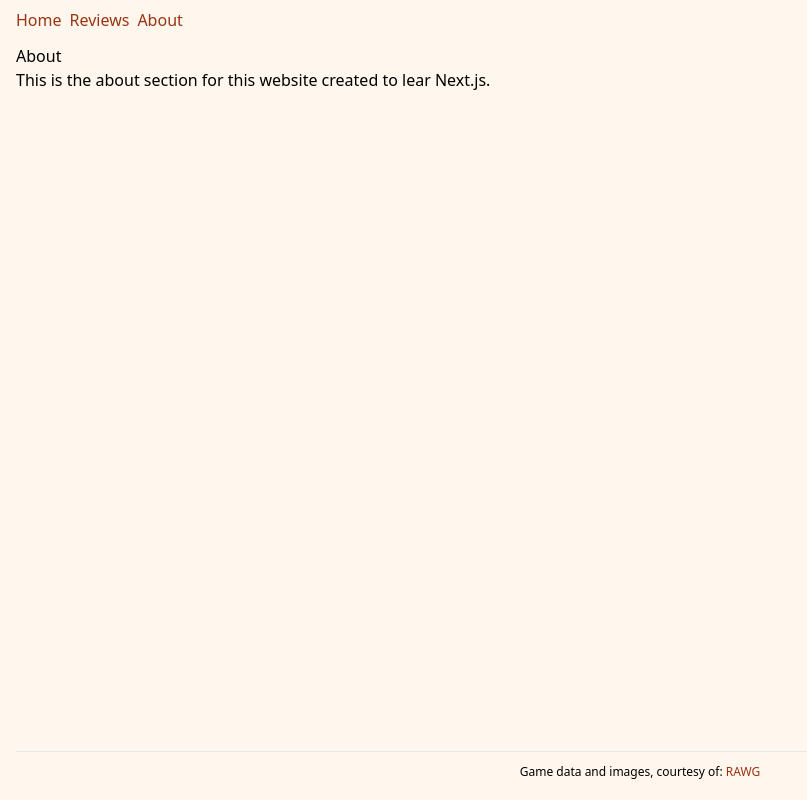
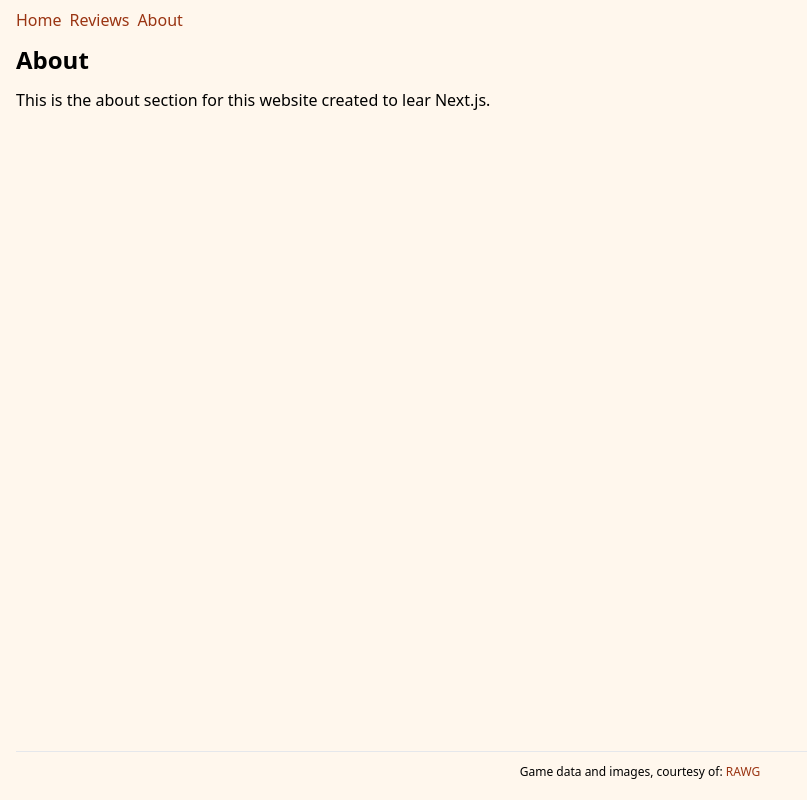
Before and after one commit to patriciacostadacruz/next-reviews-app, a Next.js app: page /about in a window 1280 px wide. Shown: the whole page, without its empty margins (0-807 px from the left). Built offline with nearby package versions, Linux system fonts and the light colour scheme.

Commit message:
Creates heading component to apply style to all headings in app

```diff
--- a/app/about/page.tsx
+++ b/app/about/page.tsx
@@ -1,7 +1,9 @@
+import Heading from '../../components/Heading';
+
 export default function AboutPage() {
   return (
     <>
-      <h1>About</h1>
+      <Heading>About</Heading>
       <p>This is the about section for this website created to lear Next.js.</p>
     </>
   );
--- a/app/page.tsx
+++ b/app/page.tsx
@@ -1,7 +1,9 @@
+import Heading from '../components/Heading';
+
 export default function HomePage() {
   return (
     <>
-      <h1>Indie Gamer</h1>
+      <Heading>Indie Gamer</Heading>
       <p>Only the best indie games, reviewed for you.</p>
     </>
   );
--- a/app/reviews/hollow-knight/page.tsx
+++ b/app/reviews/hollow-knight/page.tsx
@@ -1,7 +1,9 @@
+import Heading from '../../../components/Heading';
+
 export default function HollowKnightPage() {
   return (
     <>
-      <h1>Hollow Knight</h1>
+      <Heading>Hollow Knight</Heading>
       <p>This will be the review for Hollow Knight.</p>
     </>
   );
--- a/app/reviews/page.tsx
+++ b/app/reviews/page.tsx
@@ -1,7 +1,9 @@
+import Heading from '../../components/Heading';
+
 export default function ReviewsPage() {
   return (
     <>
-      <h1>Reviews</h1>
+      <Heading>Reviews</Heading>
       <p>Here we'll list all reviews.</p>
     </>
   );
--- a/app/reviews/stardew-valley/page.tsx
+++ b/app/reviews/stardew-valley/page.tsx
@@ -1,7 +1,9 @@
+import Heading from '../../../components/Heading';
+
 export default function StardewValleyPage() {
   return (
     <>
-      <h1>Stardew Valley</h1>
+      <Heading>Stardew Valley</Heading>
       <p>This will be the review for Stardew Valley.</p>
     </>
   );
--- /dev/null
+++ b/components/Heading.tsx
@@ -0,0 +1,7 @@
+interface HeadingProps {
+  children: string;
+}
+
+export default function Heading({ children }: HeadingProps) {
+  return <h1 className="font-bold text-2xl pb-3">{children}</h1>;
+}
```
